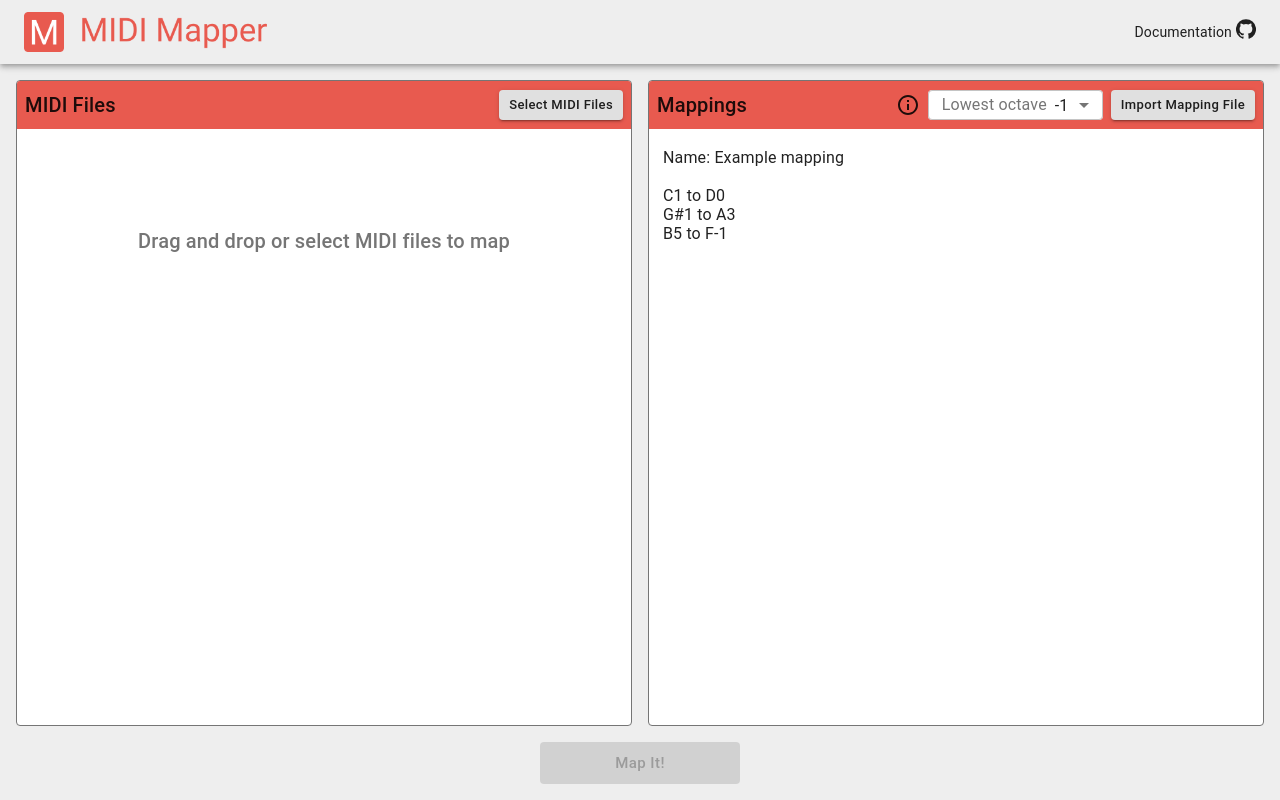
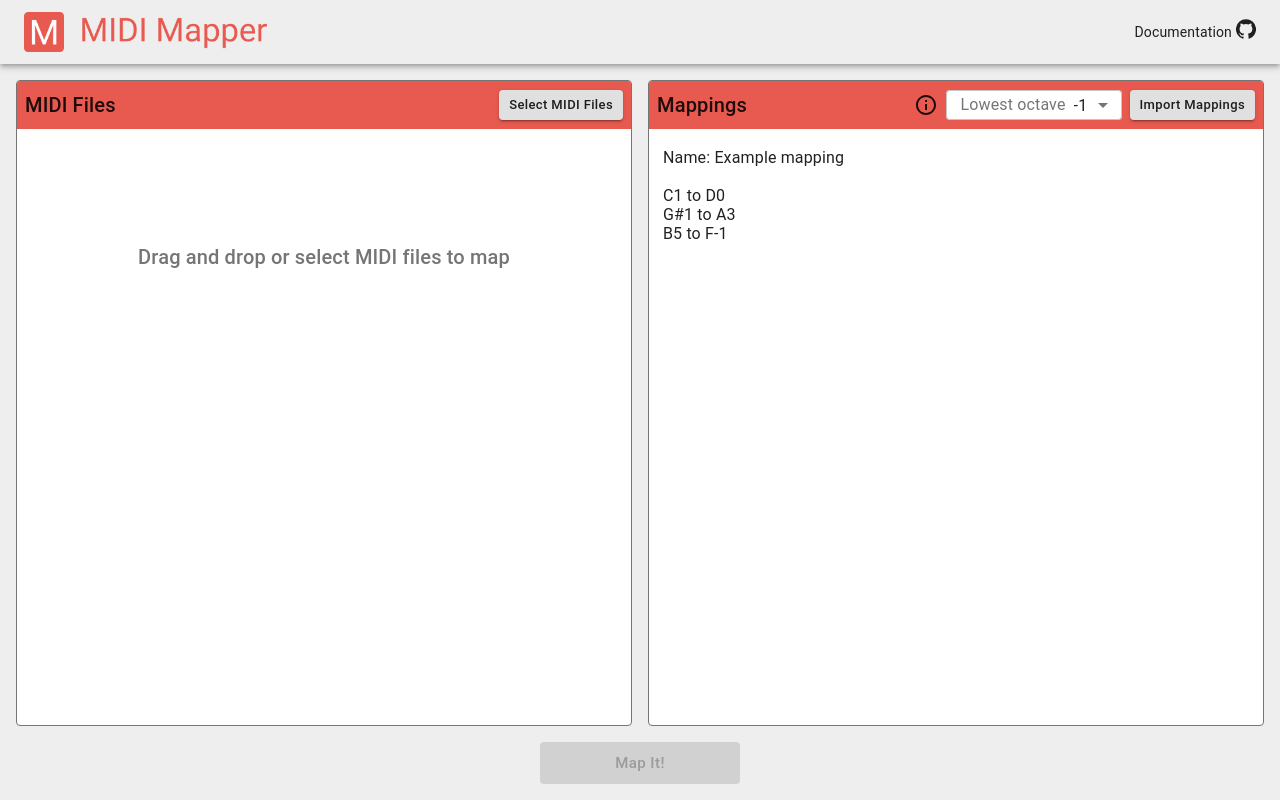
Before and after one commit to mbise1993/midi-mapper, a Next.js app: page / in a window 1280 px wide. Built offline with nearby package versions, Linux system fonts and the light colour scheme.

Commit message:
More layout fixes

```diff
--- a/src/components/MappingConfigView.tsx
+++ b/src/components/MappingConfigView.tsx
@@ -113,7 +113,7 @@ export const MappingConfigView: React.FC<MappingConfigViewProps> = ({
             </DenseSelect>
           </Box>
           <Box marginLeft={1}>
-            <FileInput inputText="" buttonText="Import Mapping File" onChange={onFileSelected} />
+            <FileInput inputText="" buttonText="Import Mappings" onChange={onFileSelected} />
           </Box>
         </Box>
       }
--- a/src/components/MidiFilesView.tsx
+++ b/src/components/MidiFilesView.tsx
@@ -8,12 +8,19 @@ import {
   ListItemSecondaryAction,
   ListItemText,
   Typography,
+  withStyles,
 } from '@material-ui/core';
 import { Delete as DeleteIcon } from '@material-ui/icons';
 import { useDropzone } from 'react-dropzone';
 
 import FileInput from './FileInput';
 import { PageSection } from './PageSection';
+
+const PlaceholderText = withStyles({
+  root: {
+    textAlign: 'center',
+  },
+})(Typography);
 
 interface MidiFilesViewProps {
   files: File[];
@@ -43,10 +50,17 @@ export const MidiFilesView: React.FC<MidiFilesViewProps> = ({
 
   const renderPlaceholder = () => {
     return (
-      <Box width="100%" marginTop={12} display="flex" justifyContent="center" alignItems="center">
-        <Typography variant="h6" color="textSecondary">
+      <Box
+        width="100%"
+        marginTop={12}
+        padding={2}
+        display="flex"
+        justifyContent="center"
+        alignItems="center"
+      >
+        <PlaceholderText variant="h6" color="textSecondary">
           Drag and drop or select MIDI files to map
-        </Typography>
+        </PlaceholderText>
       </Box>
     );
   };
```
